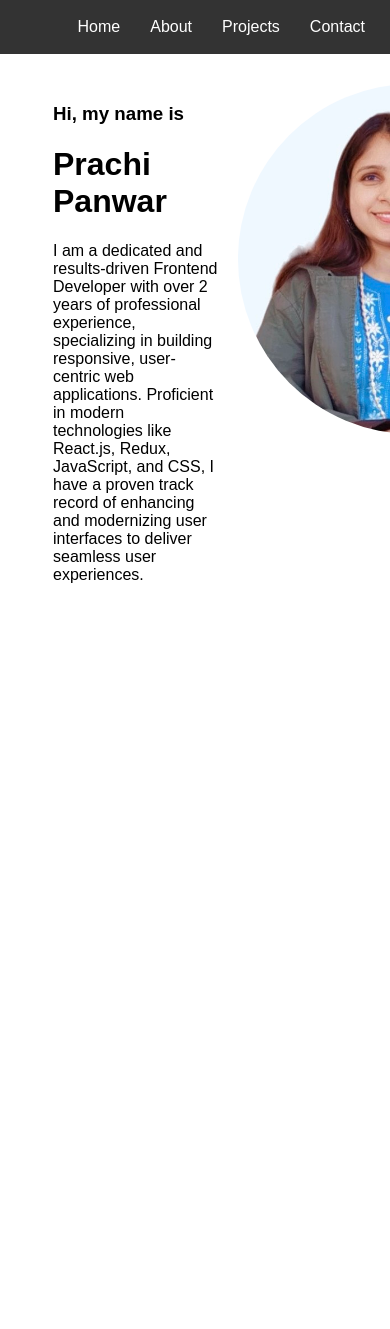
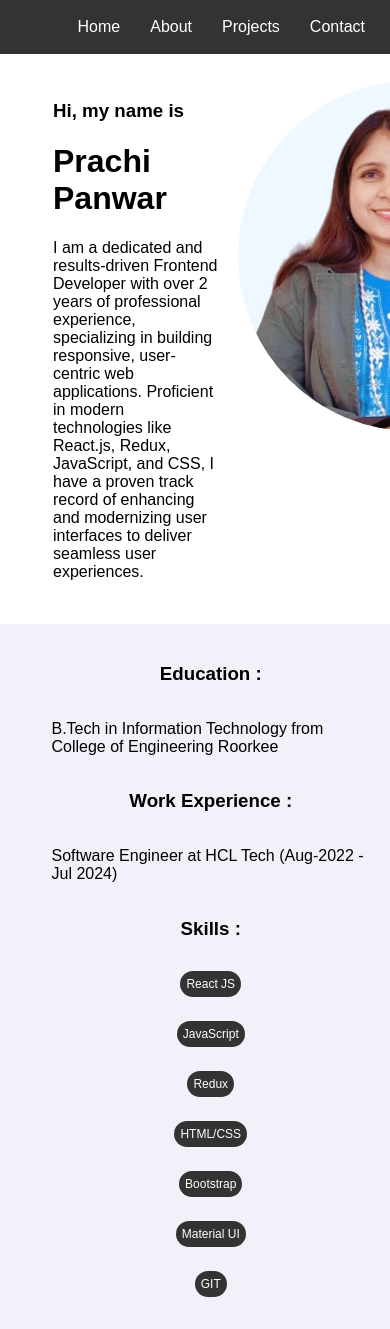
Before and after one commit to prachi397/Personal-Portfolio-Website, a React (Create React App) app: page / in a window 390 px wide. Shown: the top 1329 px of the page. Before the commit the page ends 844 px from the top, so only its background shows below. Built offline with nearby package versions, Linux system fonts and the light colour scheme.

Commit message:
about section

```diff
--- /dev/null
+++ b/src/components/about/About.js
@@ -0,0 +1,26 @@
+import React from "react";
+import './about.css';
+
+const skills = ["React JS", "JavaScript", "Redux", "HTML/CSS", "Bootstrap", "Material UI", "GIT"];
+
+const About = () =>{
+    return (
+        <div className="aboutPage">
+            <section>
+                <h3>Education : </h3>
+                <p>B.Tech in Information Technology from College of Engineering Roorkee</p>
+            </section>
+            <section>
+                <h3>Work Experience : </h3>
+                <p>Software Engineer at HCL Tech (Aug-2022 - Jul 2024)</p>
+            </section>
+            <section>
+                <h3>Skills : </h3>
+                {skills.map((ele,idx)=>(
+                    <p key={idx} className="skill">{ele}</p>
+                ))}
+            </section>
+        </div>
+    )
+}
+export default About;
--- /dev/null
+++ b/src/components/about/about.css
@@ -0,0 +1,39 @@
+.aboutPage {
+    padding: 20px;
+    margin-top: 25px;
+    background-color: #f1f1fa;
+  }
+  .aboutPage h2 {
+    text-align: center;
+  }
+  .aboutPage section {
+    margin-left: 9%;
+    display: flex;
+    flex-direction: row;
+    align-items: center;
+    gap: 15px;
+  }
+
+.aboutPage .skill{
+  background-color: #333;
+  color: white;
+  padding: 10px;
+    border-radius: 20px;
+}
+
+@media (max-width: 480px) {
+  .aboutPage section {
+    flex-direction: column;
+   align-items: center;
+   gap:0px;
+  }
+
+  .aboutPage .skill {
+    padding: 6px;
+    font-size: 12px;
+  }
+
+  .aboutPage h2 {
+    font-size: 20px;
+  }
+}
--- a/src/components/home/HomePage.js
+++ b/src/components/home/HomePage.js
@@ -1,10 +1,12 @@
 import React from "react";
 import "./homePage.css";
 import myImage from "../../images/myImage.jpeg";
+import About from "../about/About";
 
 const HomePage = () => {
   const name = "Prachi Panwar";
   return (
+    <div className="homePage">
     <div className="my-portfolio">
       <div className="about-section" id="home">
         <h3>Hi, my name is</h3>
@@ -22,6 +24,8 @@ const HomePage = () => {
         <img src={myImage} alt="my image" className="my-img" />
       </div>
     </div>
+    <About/>
+    </div>
   );
 };
 export default HomePage;
--- a/src/components/home/homePage.css
+++ b/src/components/home/homePage.css
@@ -2,11 +2,10 @@
     display: flex;
     justify-content: center;
     gap:20px;
-    margin: 30px;
+    margin: 7% 30px;
 }
 .my-portfolio .about-section{
     width: 50%;
-    /* margin: 0 20px 0 20px; */
 }
 .my-portfolio .img-section{
     width: 30%;
```
